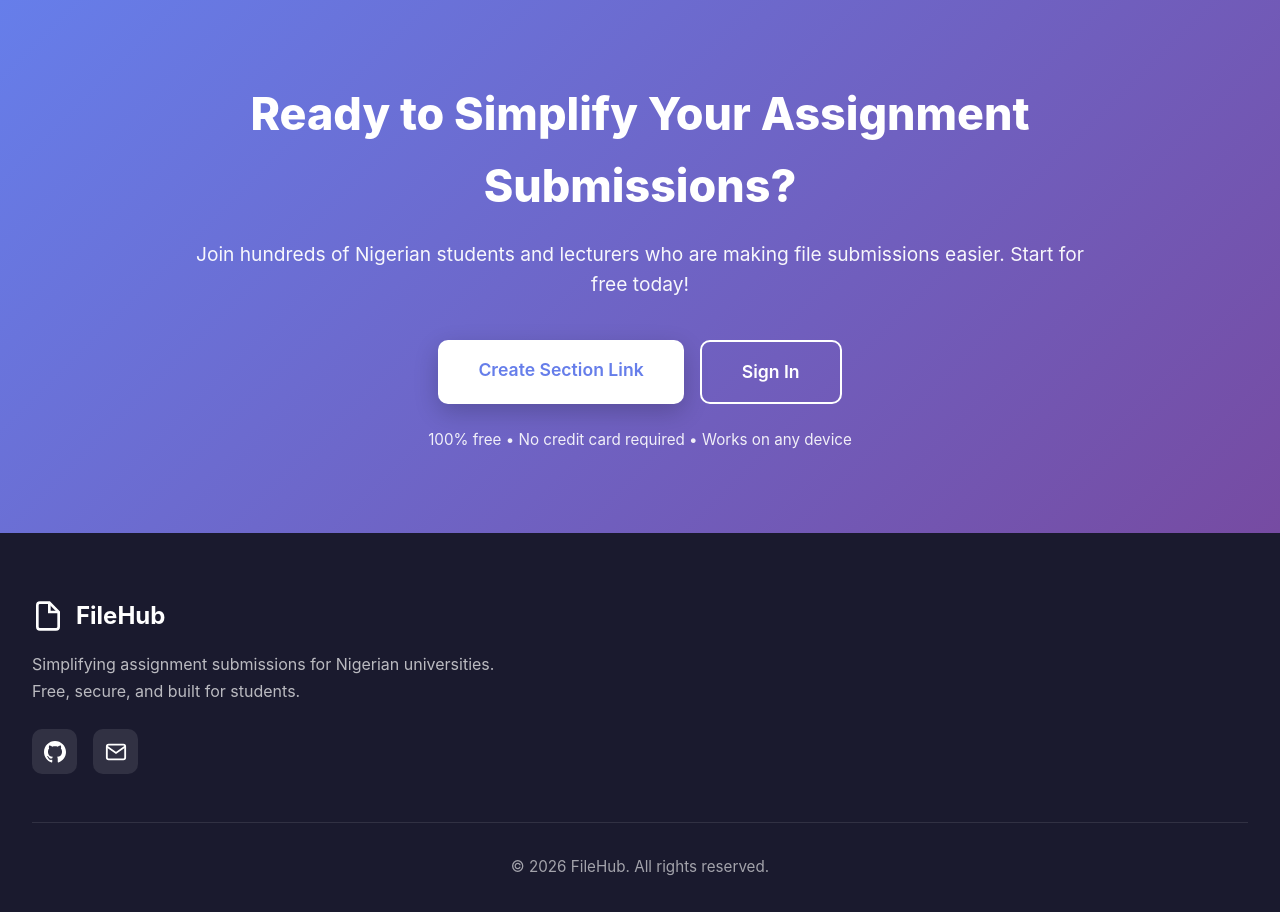
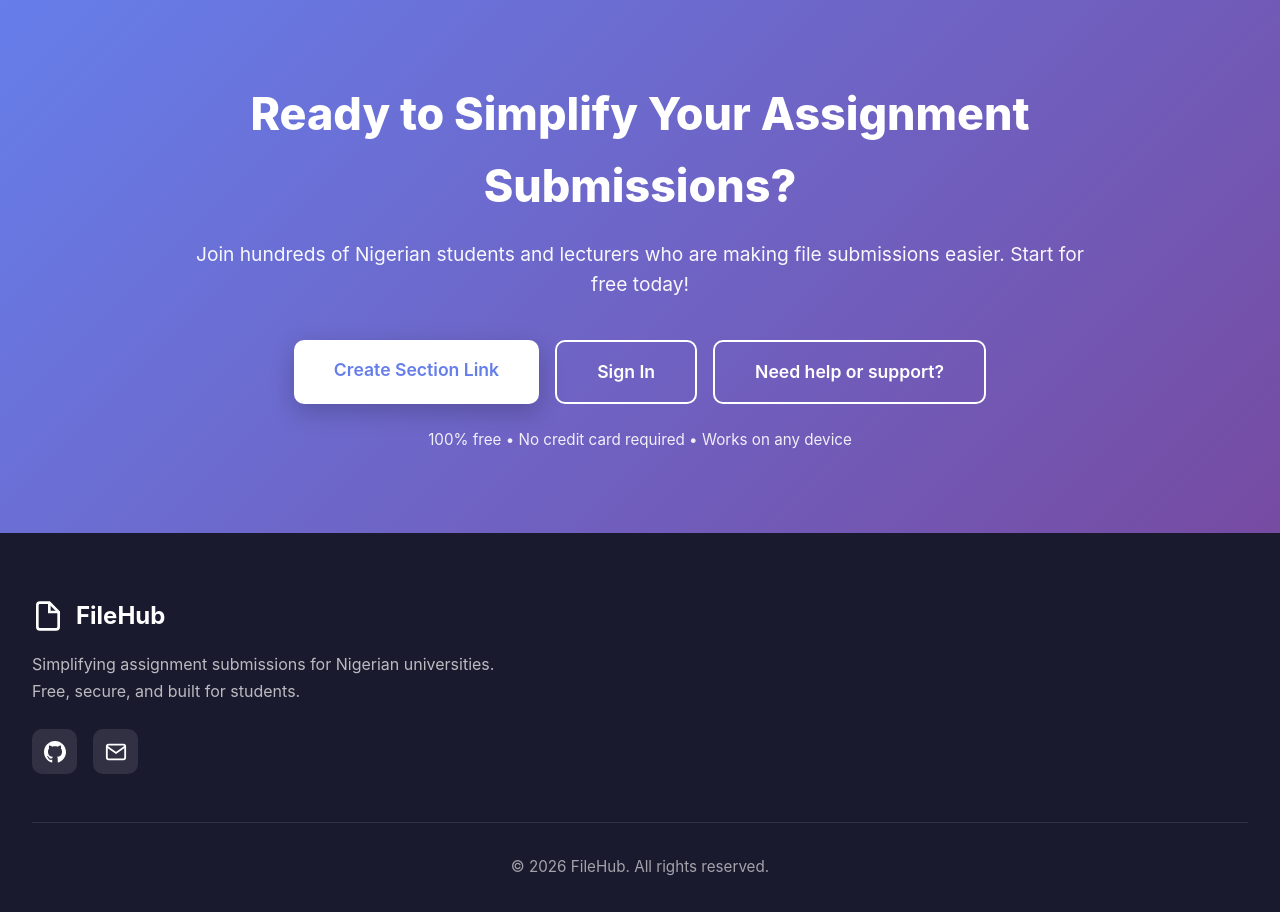
Before and after one commit to JohnStares/filehub, a Flask app: page / in a window 1280 px wide. Shown: the part 5056-5968 px from the top of the page. Run offline with Flask 3, Linux system fonts and the light colour scheme; parts of the project's set-up code (start-up, migrations or seed data) failed here and were passed over.

Commit message:
Provided a link where users can use to access the support page

```diff
--- a/main_app/templates/main/welcome.html
+++ b/main_app/templates/main/welcome.html
@@ -379,6 +379,7 @@
             <div class="welcome-cta-buttons">
                 <a href="{{ url_for('auth_bp.sign_up') }}" class="welcome-cta-button-primary">Create Section Link</a>
                 <a href="{{ url_for('auth_bp.sign_in') }}" class="welcome-cta-button-secondary">Sign In</a>
+                <a href="{{ url_for('main_bp.support') }}" class="welcome-cta-button-secondary">Need help or support?</a>
             </div>
             <p class="welcome-cta-note">100% free • No credit card required • Works on any device</p>
         </div>
```
